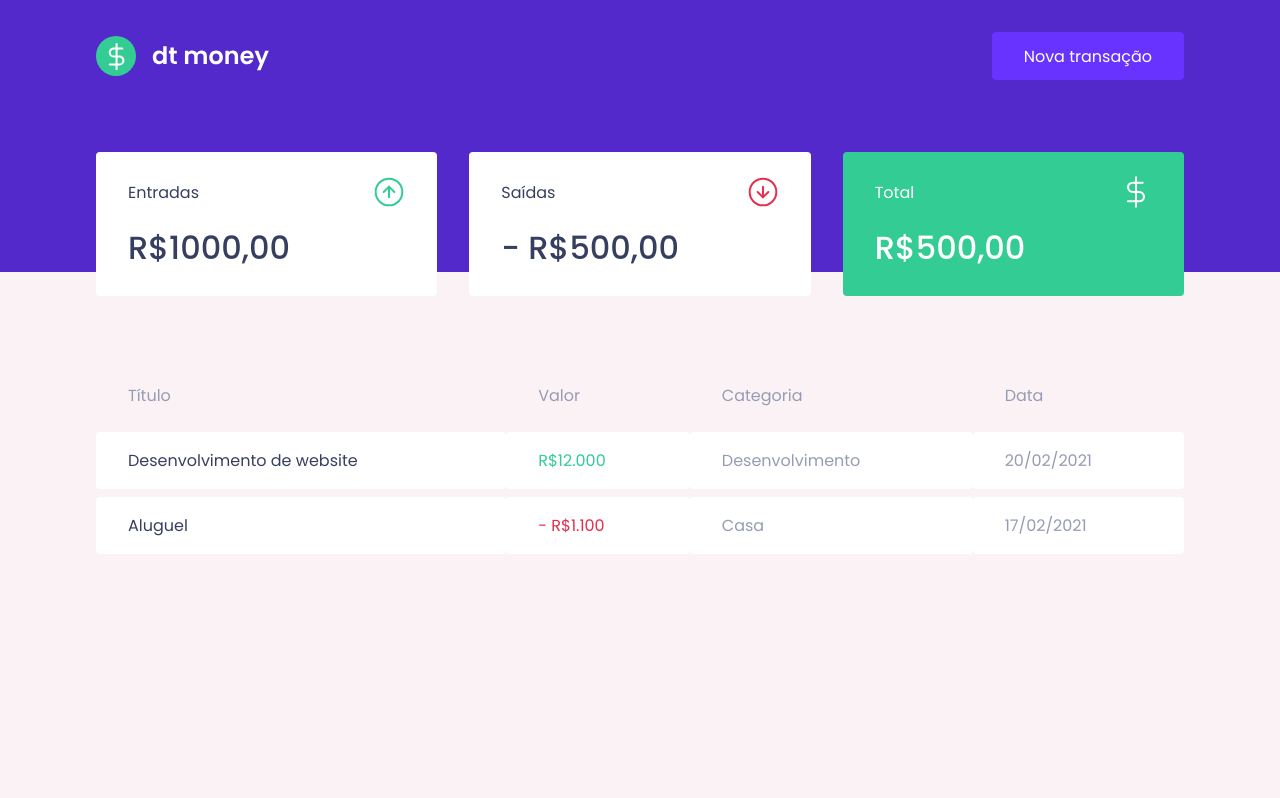
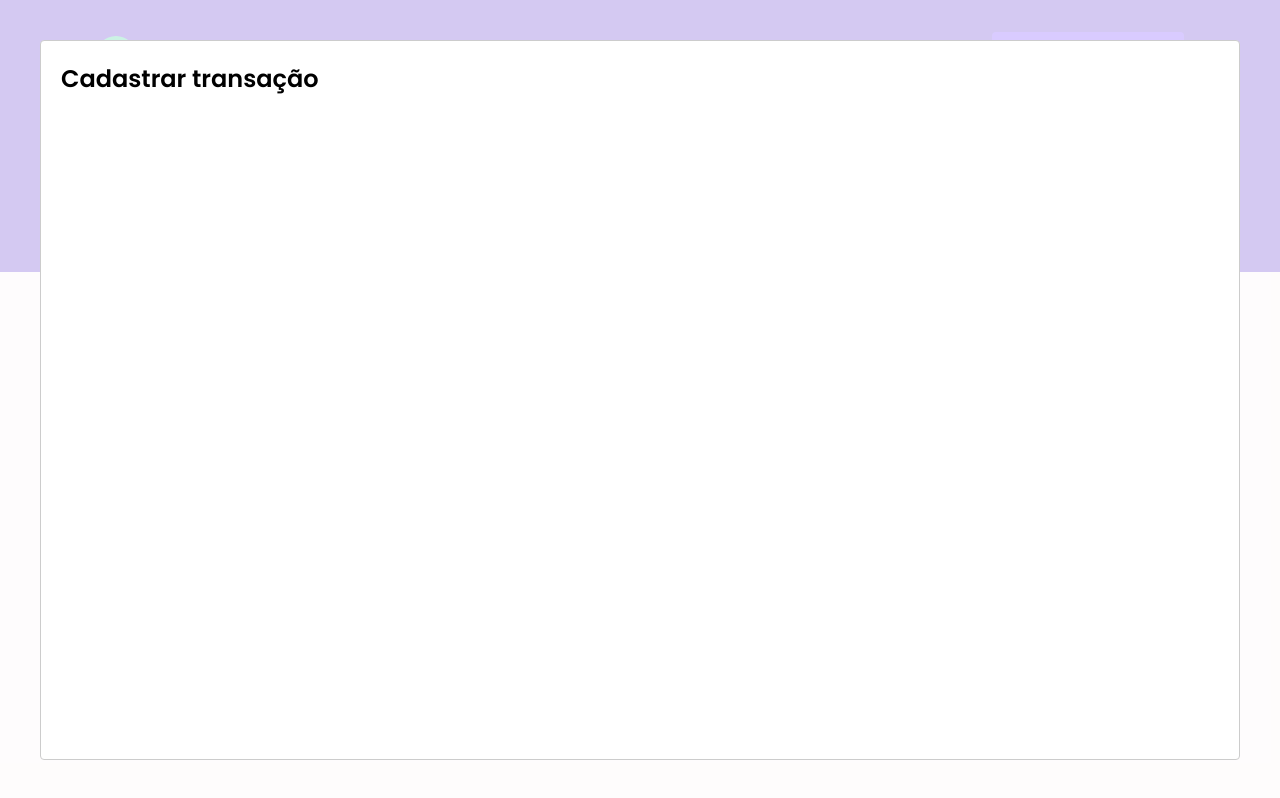
Before and after one commit to dominguetigs/ignite-reactjs-dtmoney, a React (Create React App) app: page / in a window 1280 px wide. Both pictures are taken after a click on the button "Nova transação". Built offline with nearby package versions, Linux system fonts and the light colour scheme; no server answers; what miragejs would draw is missing.

Commit message:
feat: update modal logic.

```diff
--- a/package.json
+++ b/package.json
@@ -19,6 +19,7 @@
     "@types/node": "^16.7.13",
     "@types/react": "^18.0.0",
     "@types/react-dom": "^18.0.0",
+    "@types/react-modal": "^3.13.1",
     "@types/styled-components": "^5.1.25",
     "miragejs": "^0.1.45",
     "typescript": "^4.4.2"
--- a/src/App.tsx
+++ b/src/App.tsx
@@ -1,13 +1,33 @@
+import { useState } from 'react';
 import { GlobalStyle } from './styles/global';
+
+import Modal from 'react-modal';
 
 import { Header } from './components/Header';
 import { Dashboard } from './components/Dashboard';
 
+Modal.setAppElement('#root');
+
 export function App() {
+  const [isNewTransactionModalOpen, setIsNewTransactionModalOpen] = useState(false);
+
+  function handleOpenNewTransactionModal() {
+    setIsNewTransactionModalOpen(true);
+  }
+
+  function handleCloseNewTransactionModal() {
+    setIsNewTransactionModalOpen(false);
+  }
+
   return (
     <>
-      <Header />
+      <Header onOpenNewTransactionModal={handleOpenNewTransactionModal} />
       <Dashboard />
+
+      <Modal isOpen={isNewTransactionModalOpen} onRequestClose={handleCloseNewTransactionModal}>
+        <h2>Cadastrar transação</h2>
+      </Modal>
+
       <GlobalStyle />
     </>
   );
--- a/src/components/Header/index.tsx
+++ b/src/components/Header/index.tsx
@@ -2,12 +2,18 @@
 
 import { Container, Content } from './styles';
 
-export function Header() {
+interface HeaderProps {
+  onOpenNewTransactionModal: () => void;
+}
+
+export function Header({ onOpenNewTransactionModal }: HeaderProps) {
   return (
     <Container>
       <Content>
         <img src={logoImg} alt="dt money" />
-        <button type="button">Nova transação</button>
+        <button type="button" onClick={onOpenNewTransactionModal}>
+          Nova transação
+        </button>
       </Content>
     </Container>
   );
```
Also changed, not shown: 1 other file (tests, documents, lock files or other folders).
